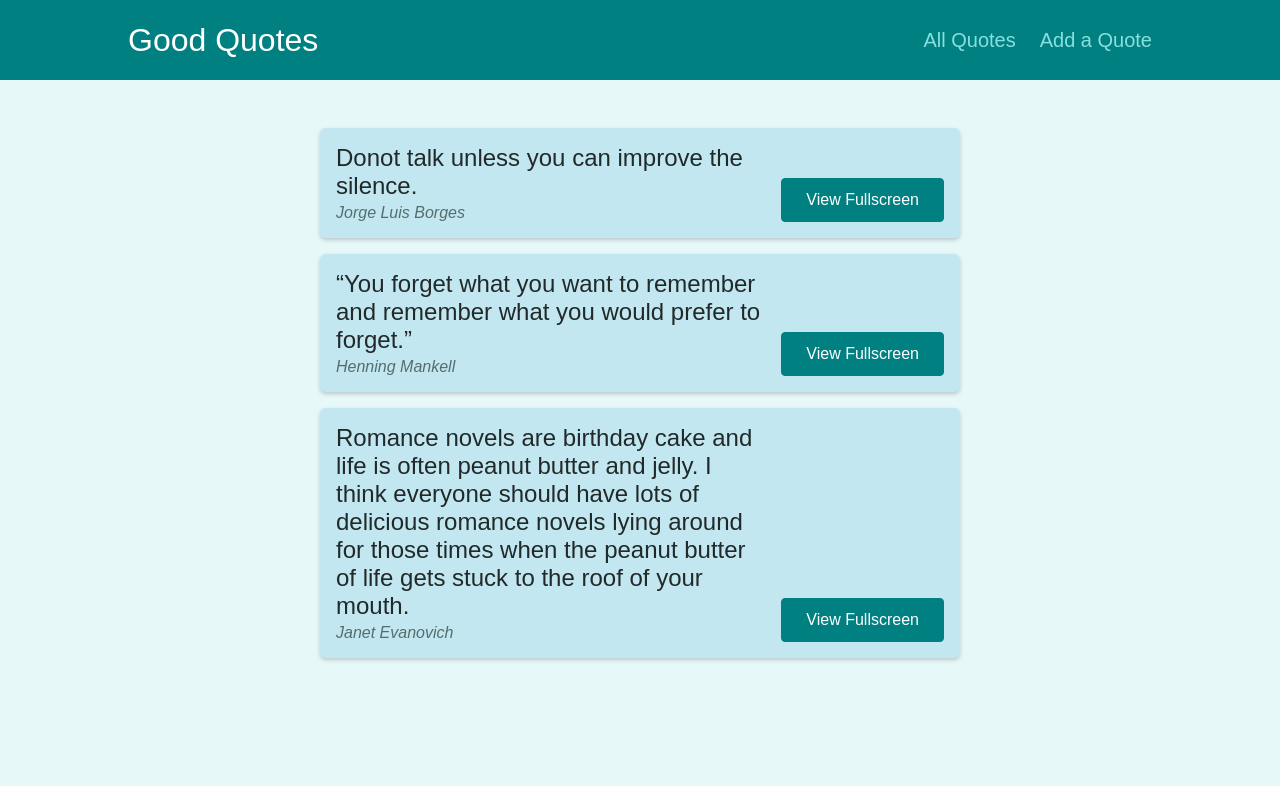
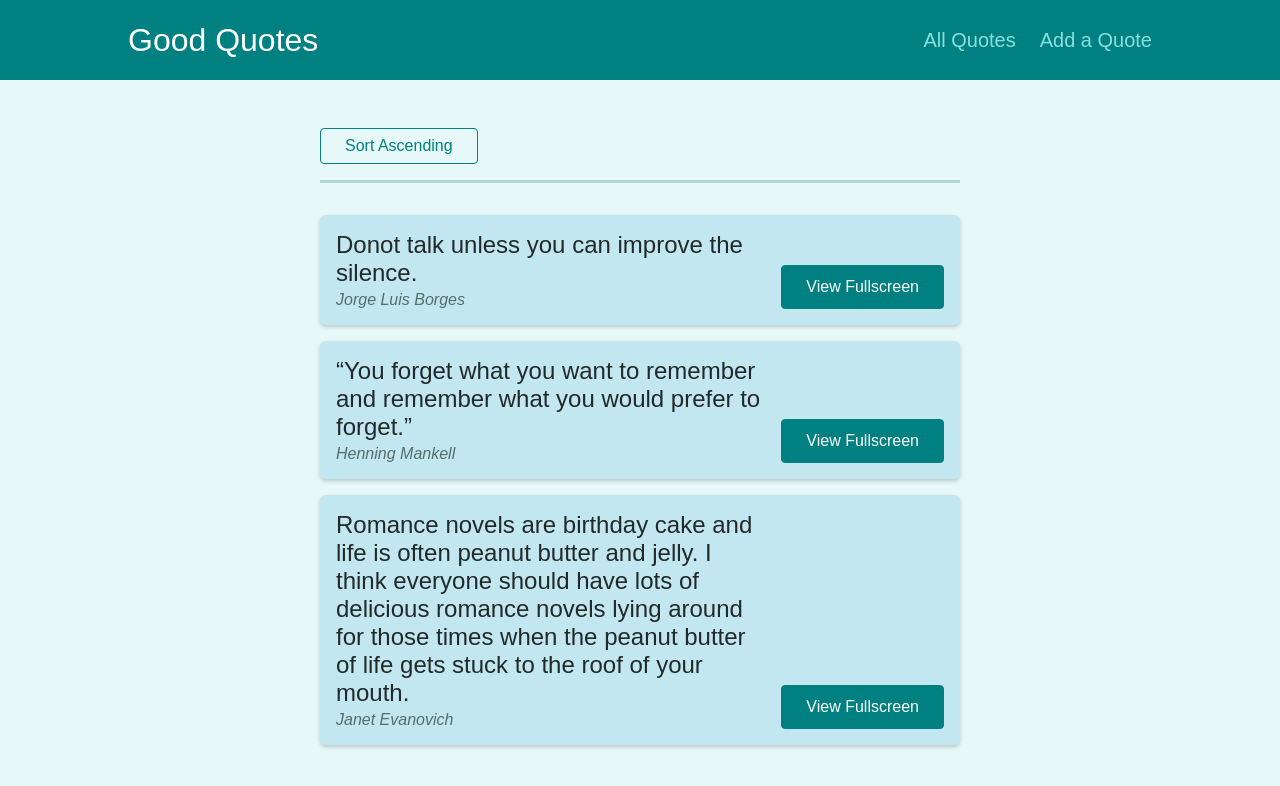
Before and after one commit to igdkaur/quotes-app, a React (Create React App) app: page /quotes in a window 1280 px wide. Shown: the top 786 px of the page. Built offline with nearby package versions, Linux system fonts and the light colour scheme.

Commit message:
query parameters

```diff
--- a/src/components/quotes/QuoteList.js
+++ b/src/components/quotes/QuoteList.js
@@ -2,10 +2,28 @@ import { Fragment } from 'react';
 
 import QuoteItem from './QuoteItem';
 import classes from './QuoteList.module.css';
+import { useHistory,useLocation } from 'react-router-dom';
 
 const QuoteList = (props) => {
+
+  const history = useHistory();
+  const location = useLocation();
+  console.log(location);
+  const queryParameters = new URLSearchParams(location.search)
+  const isSortingAscending =  queryParameters.get('sort') === 'asc';
+
+  const changeSortingHandler  = props => { // donot use state here, query parameters
+    // history.push('/quotes?sort=' + ' asc')
+
+    history.push('/quotes?sort=' + (isSortingAscending ? 'desc' :'asc'));
+
+  }
+
   return (
     <Fragment>
+      <div className = {classes.sorting}>
+        <button onClick={changeSortingHandler}>Sort {isSortingAscending ? 'Descending' :'Ascending'}</button>
+      </div>
       <ul className={classes.list}>
         {props.quotes.map((quote) => (
           <QuoteItem
```
Also changed, not shown: 1 other file (tests, documents, lock files or other folders).
